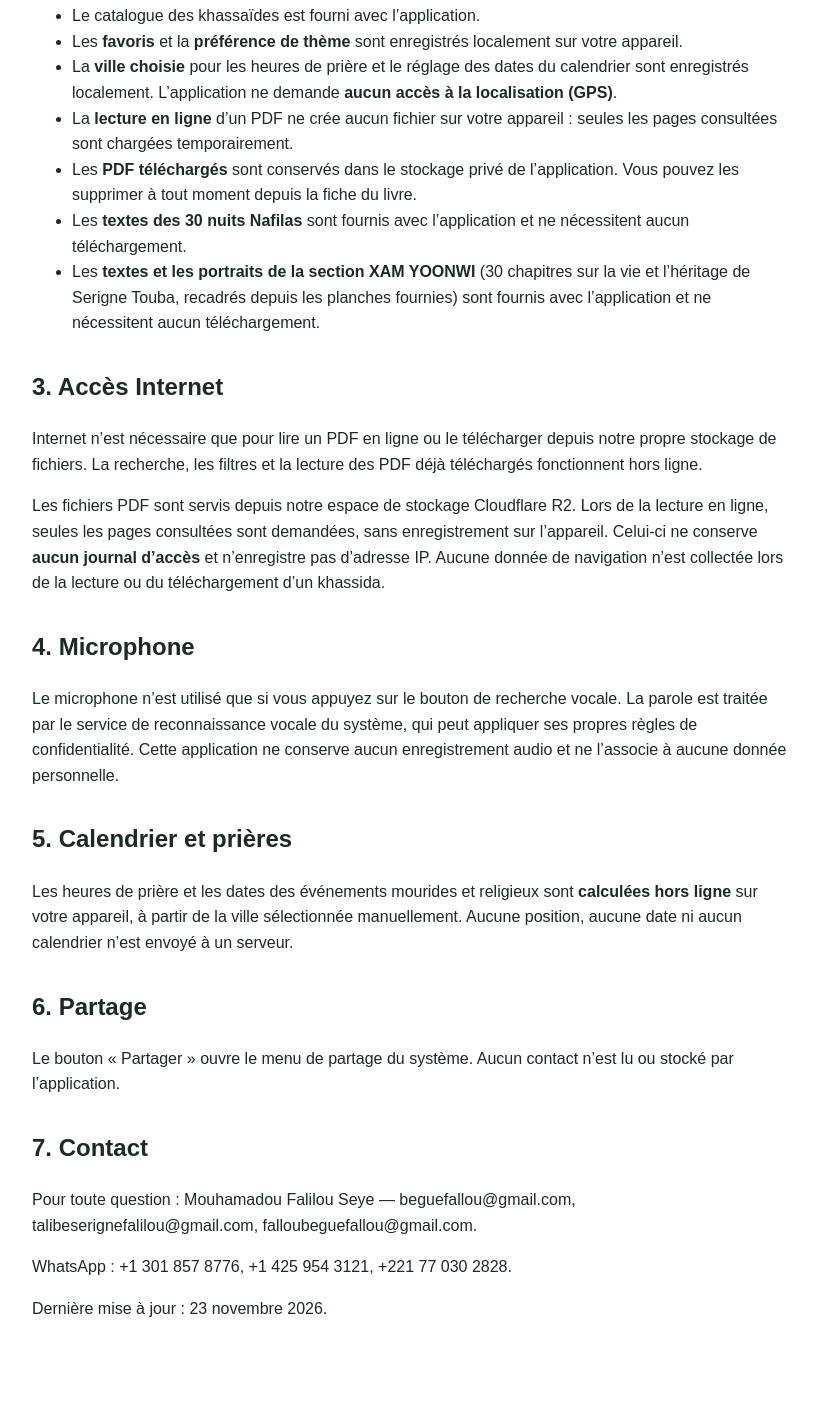
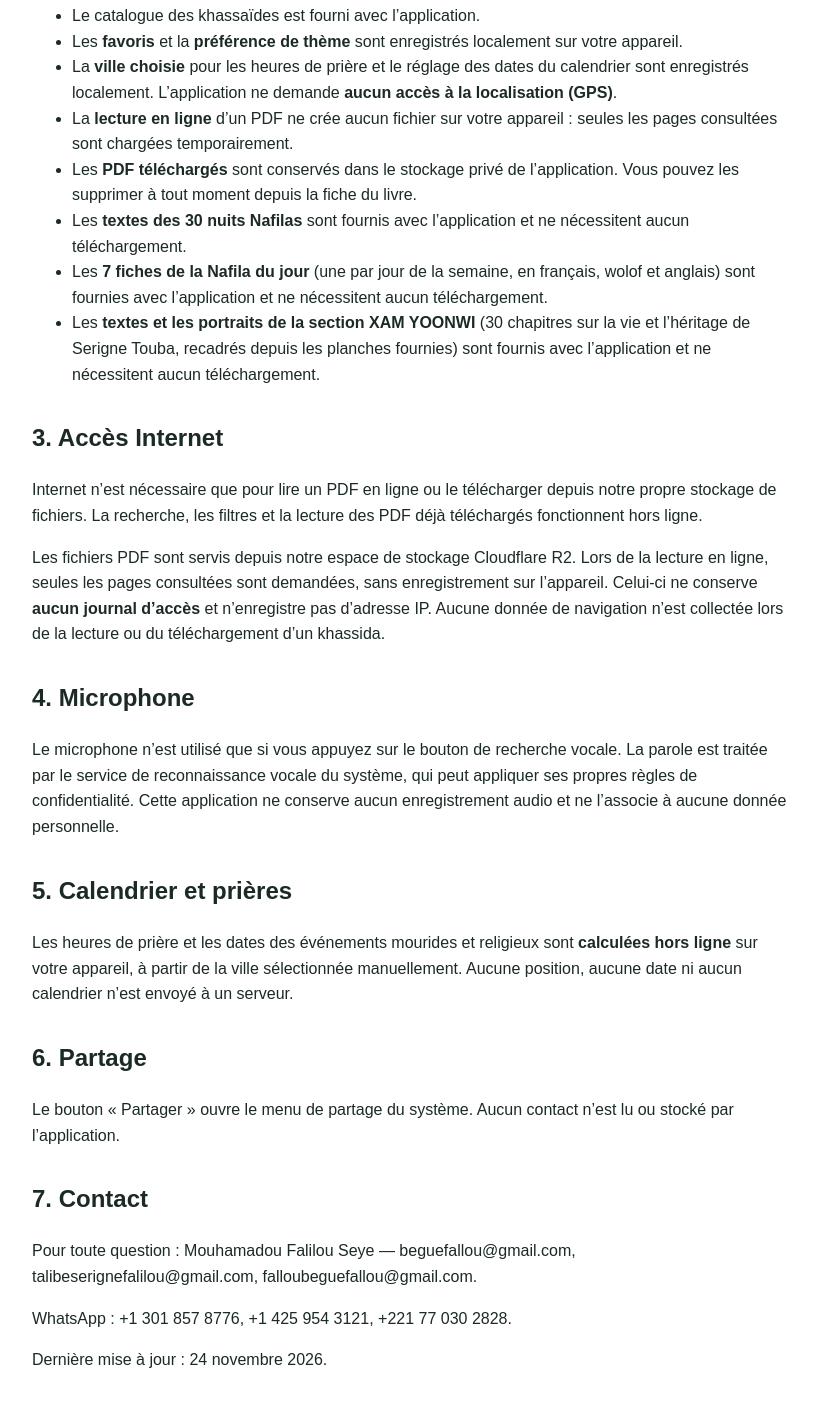
Before and after one commit to fgsfalilou/khassida-privacy, a plain HTML site: page index.html in a window 1280 px wide. Shown: the part 434-1840 px from the top of the page, without its empty margins (228-1045 px from the left). Before the commit the page ends 1796 px from the top, so only its background shows below. Drawn offline with Linux system fonts and the light colour scheme.

Commit message:
Documente la Nafila du jour dans la politique de confidentialite

```diff
--- a/index.html
+++ b/index.html
@@ -27,6 +27,7 @@
     <li>La <strong>lecture en ligne</strong> d’un PDF ne crée aucun fichier sur votre appareil : seules les pages consultées sont chargées temporairement.</li>
     <li>Les <strong>PDF téléchargés</strong> sont conservés dans le stockage privé de l’application. Vous pouvez les supprimer à tout moment depuis la fiche du livre.</li>
     <li>Les <strong>textes des 30 nuits Nafilas</strong> sont fournis avec l’application et ne nécessitent aucun téléchargement.</li>
+    <li>Les <strong>7 fiches de la Nafila du jour</strong> (une par jour de la semaine, en français, wolof et anglais) sont fournies avec l’application et ne nécessitent aucun téléchargement.</li>
     <li>Les <strong>textes et les portraits de la section XAM YOONWI</strong> (30 chapitres sur la vie et l’héritage de Serigne Touba, recadrés depuis les planches fournies) sont fournis avec l’application et ne nécessitent aucun téléchargement.</li>
   </ul>
 
@@ -47,6 +48,6 @@
   <p>Pour toute question : Mouhamadou Falilou Seye — beguefallou@gmail.com, talibeserignefalilou@gmail.com, falloubeguefallou@gmail.com.</p>
   <p>WhatsApp : +1 301 857 8776, +1 425 954 3121, +221 77 030 2828.</p>
 
-  <p>Dernière mise à jour : 23 novembre 2026.</p>
+  <p>Dernière mise à jour : 24 novembre 2026.</p>
 </body>
 </html>
```
